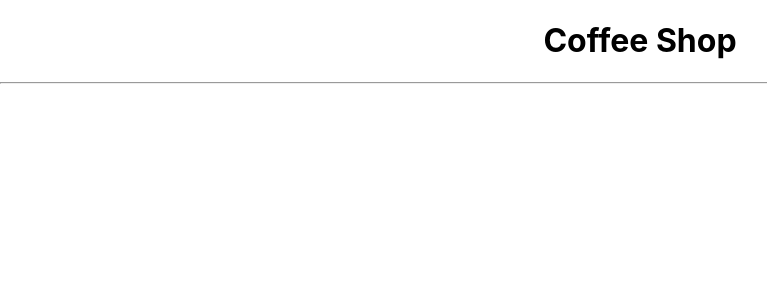
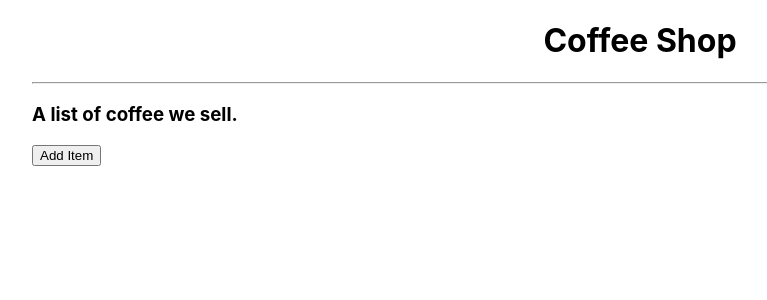
Before and after one commit to besure94/coffee-shop, a React (Create React App) app: page / in a window 1280 px wide. Shown: the top 300 px of the page, without its empty margins (0-767 px from the left). Built offline with nearby package versions, Linux system fonts and the light colour scheme.

Commit message:
Adjust margins on page, and add functionality to simply toggle between a list of items and a form.

```diff
--- a/src/components/App.js
+++ b/src/components/App.js
@@ -1,13 +1,14 @@
 import './App.css';
 import React from "react";
-import Header from "./Header.js";
-
+import Header from "./Header";
+import ItemControl from "./ItemControl";
 
 function App() {
   return (
     <React.Fragment>
       <Header/>
       <hr/>
+      <ItemControl/>
     </React.Fragment>
   );
 }
--- /dev/null
+++ b/src/components/ItemControl.js
@@ -0,0 +1,39 @@
+import React from 'react';
+import NewItemForm from './NewItemForm';
+import ItemList from "./ItemList";
+
+class ItemControl extends React.Component {
+
+  constructor(props) {
+    super(props);
+    this.state = {
+      formVisibleOnPage: false
+    };
+  }
+
+  handleClick = () => {
+    this.setState(prevState => ({formVisibleOnPage: !prevState.formVisibleOnPage}));
+  }
+
+  render() {
+    let currentlyVisibleState = null;
+    let buttonText= null;
+
+    if (this.state.formVisibleOnPage) {
+      currentlyVisibleState = <NewItemForm/>
+      buttonText = "Return to Item List";
+    } else {
+      currentlyVisibleState = <ItemList/>
+      buttonText = "Add Item";
+    }
+    return (
+      <React.Fragment>
+        {currentlyVisibleState}
+        <button onClick={this.handleClick}>{buttonText}</button>
+      </React.Fragment>
+    );
+  }
+
+}
+
+export default ItemControl;
--- /dev/null
+++ b/src/components/ItemList.js
@@ -0,0 +1,11 @@
+import React from "react";
+
+function ItemList(props) {
+  return (
+    <React.Fragment>
+      <h3>A list of coffee we sell.</h3>
+    </React.Fragment>
+  );
+}
+
+export default ItemList;
--- /dev/null
+++ b/src/components/NewItemForm.js
@@ -0,0 +1,11 @@
+import React from "react";
+
+function NewItemForm(props) {
+  return (
+    <React.Fragment>
+      <h3>Coffee form.</h3>
+    </React.Fragment>
+  );
+}
+
+export default NewItemForm;
--- a/src/components/index.css
+++ b/src/components/index.css
@@ -15,3 +15,8 @@ code {
 .app-header {
   text-align: center;
 }
+
+#root {
+  margin-left: 2rem;
+  margin-right: 2rem;
+}
```
